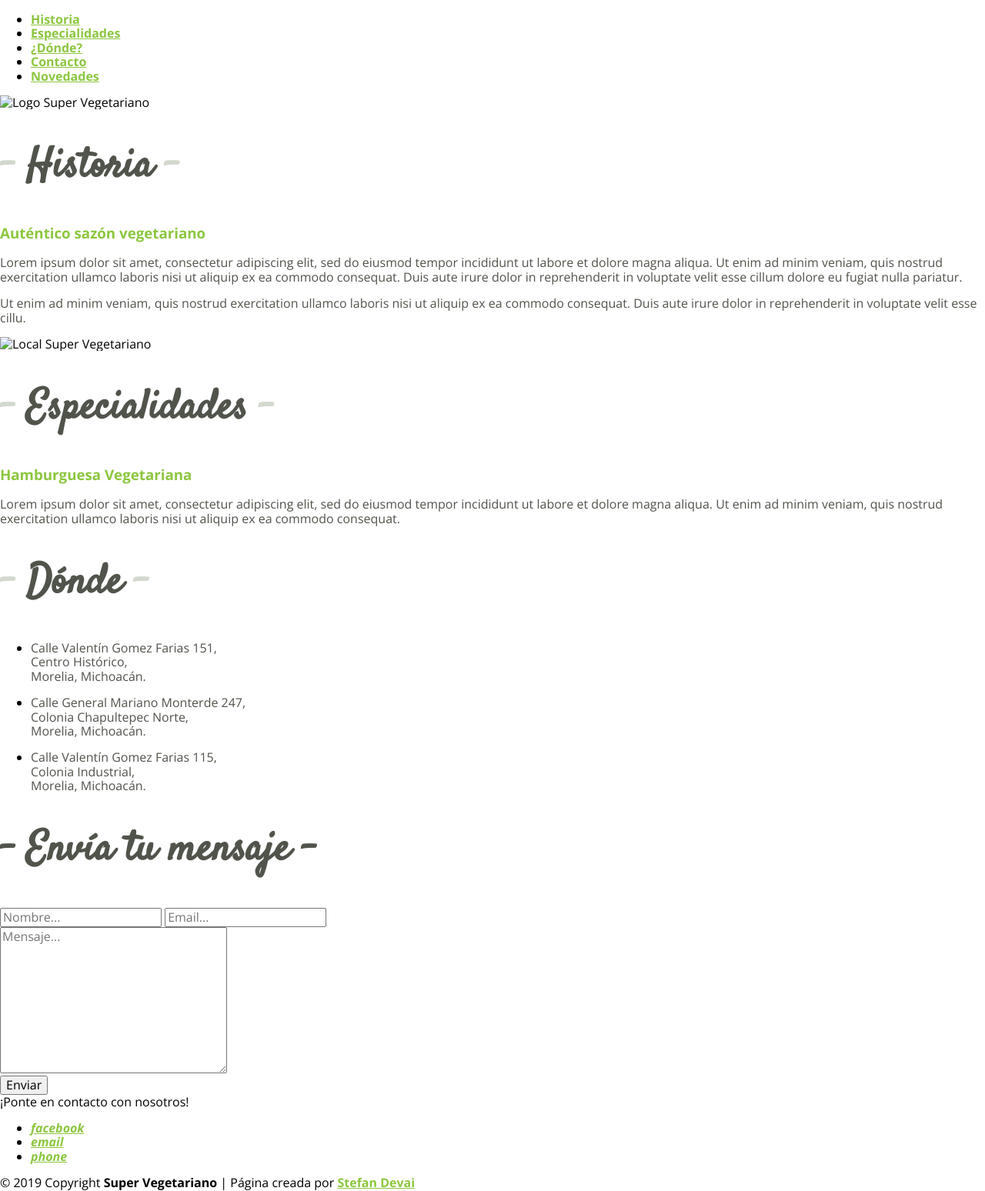
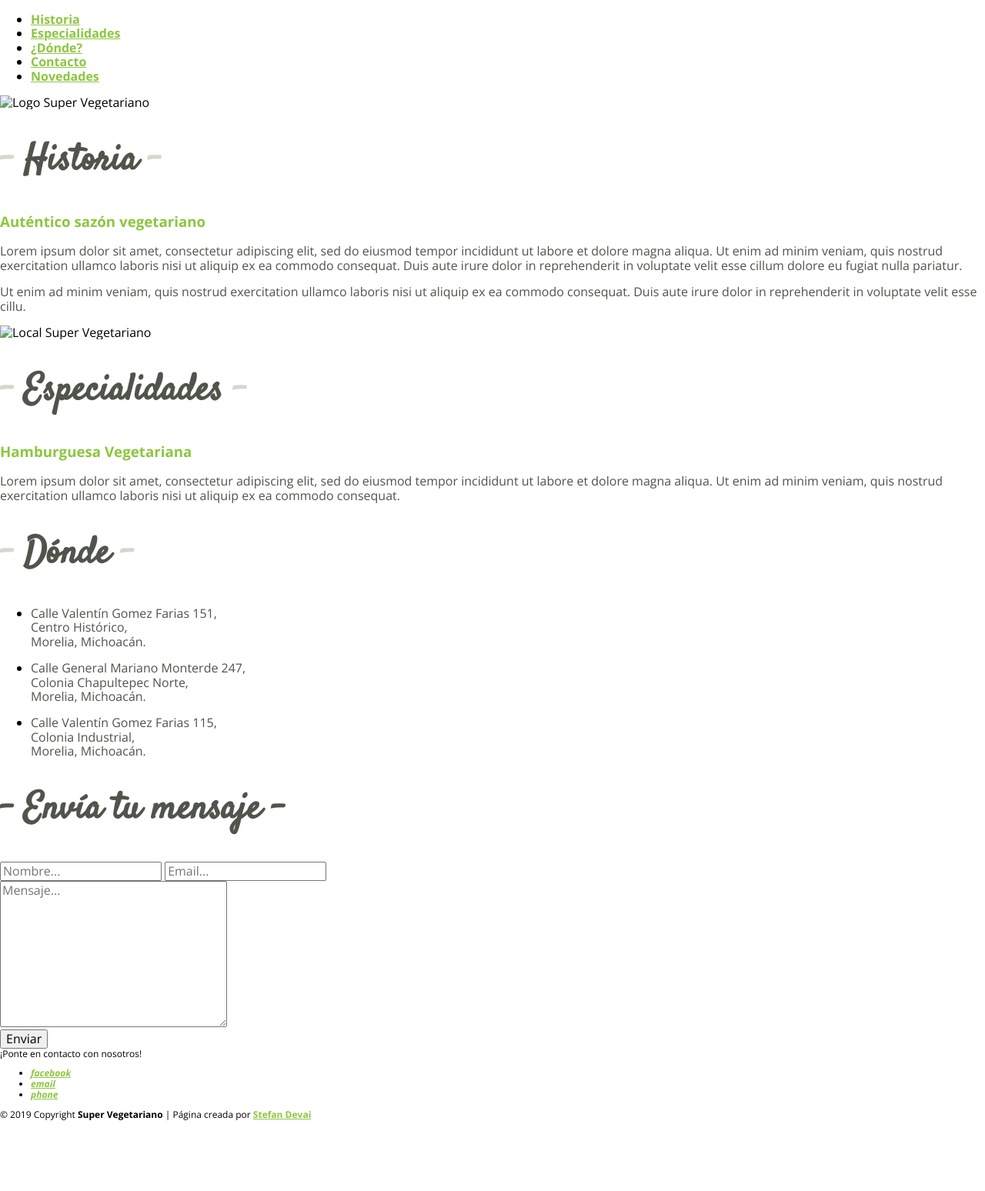
Before and after one commit to stefandevai/super-vegetariano, a Jekyll site: the page built from index.md, in a window 1280 px wide. Shown: the whole page at 77% size. Built offline with Jekyll 4.4.1, drawn with Linux system fonts in a browser that asks for light colours; after the commit the page ends 1457 px from its top, so only the background shows below that.

Commit message:
Adjust font sizes

```diff
--- a/assets/sass/base/_metrics.sass
+++ b/assets/sass/base/_metrics.sass
@@ -2,6 +2,6 @@
 
 $font-primary: 'Open Sans', sans-serif
 $font-secondary: 'Satisfy', cursive
-$font-size-p: 12pt
-$font-size-h2: 40pt
-$font-size-footer: 18pt
+$font-size-p: 1rem
+$font-size-h2: 3rem
+$font-size-footer: 0.75rem
--- a/assets/sass/base/_root.sass
+++ b/assets/sass/base/_root.sass
@@ -6,5 +6,6 @@
 @import './general'
 
 // Components
-@import '../home/navbar'
+@import '../shared/navbar'
+@import '../shared/footer'
 @import '../home/hero'
--- /dev/null
+++ b/assets/sass/shared/_footer.sass
@@ -0,0 +1,2 @@
+footer
+  font-size: $font-size-footer
```
Also changed, not shown: assets/sass/shared/_navbar.sass (added).
